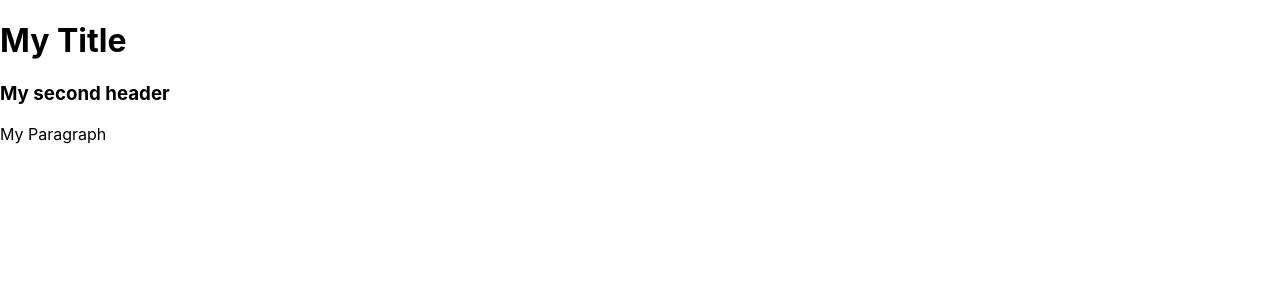
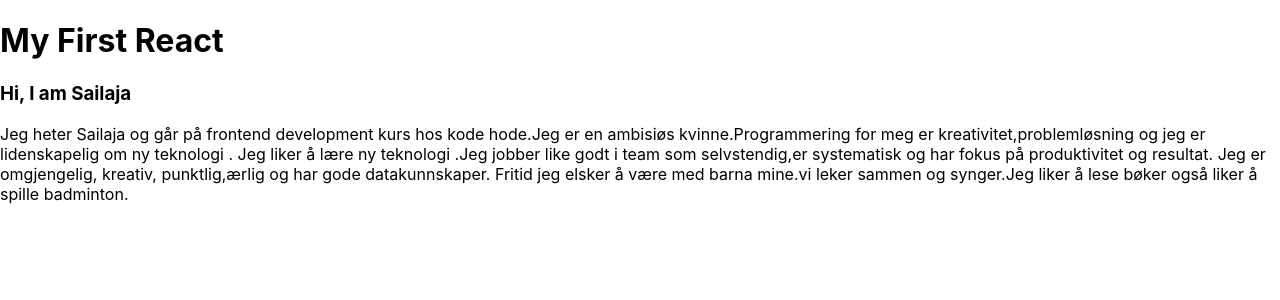
Before and after one commit to Sailaja-kodehode/firstlesson, a React (Create React App) app: page / in a window 1280 px wide. Shown: the top 300 px of the page. Built offline with nearby package versions, Linux system fonts and the light colour scheme.

Commit message:
made a new branch

```diff
--- a/package.json
+++ b/package.json
@@ -8,7 +8,9 @@
     "@testing-library/user-event": "^13.5.0",
     "react": "^18.2.0",
     "react-dom": "^18.2.0",
+    "react-router-dom": "^6.4.3",
     "react-scripts": "5.0.1",
+    "styled-components": "^5.3.6",
     "web-vitals": "^2.1.4"
   },
   "scripts": {
--- a/src/App.js
+++ b/src/App.js
@@ -1,6 +1,10 @@
 // import logo from "./logo.svg";
 // import "./App.css";
 import "./Components/Header";
+import "./App.css";
+//component
+import CardUsingProps from "components/cardUsingProps/cardUsingProps";
+import cardUsingProps from "components/cardUsingProps";
 
 // function App() {
 //   return (
@@ -26,10 +30,20 @@ import "./Components/Header";
 const App = () => {
   return (
     <div>
-      <h1>My Title</h1>
-      <h3> My second header </h3>
-      <p> My Paragraph </p>
-      {/* <button>{Button}</button>  */}
+      <h1>My First React </h1>
+      <h3>Hi, I am Sailaja</h3>
+      <p>
+        Jeg heter Sailaja og går på frontend development kurs hos kode hode.Jeg
+        er en ambisiøs kvinne.Programmering for meg er
+        kreativitet,problemløsning og jeg er lidenskapelig om ny teknologi . Jeg
+        liker å lære ny teknologi .Jeg jobber like godt i team som
+        selvstendig,er systematisk og har fokus på produktivitet og resultat.
+        Jeg er omgjengelig, kreativ, punktlig,ærlig og har gode datakunnskaper.
+        Fritid jeg elsker å være med barna mine.vi leker sammen og synger.Jeg
+        liker å lese bøker også liker å spille badminton.
+      </p>
+
+      {/*<button>{Button}</button> */}
       {/* button with a child Button component */}
     </div>
   );
--- /dev/null
+++ b/src/Components/CardUsingProps/CardUsingProps.jsx
@@ -0,0 +1,21 @@
+//css
+import styles from "CardUsingProps.module.css";
+
+//library
+import styled from "Styled-component";
+
+const CardUsingProps = (props) => {
+  const { title, paragraph } = props;
+  return (
+    <article
+      id="MyFirstCard"
+      Style={{ color: " aqua", border: "2px, solid black" }}
+      className={styles.Wrapper}
+    >
+      <a href=""></a>
+      <h3> {title} </h3>
+      <p> {paragraph} </p>
+    </article>
+  );
+};
+export default CardUsingProps;
--- /dev/null
+++ b/src/Components/CardUsingProps/CardUsingProps.module.css
@@ -0,0 +1,6 @@
+.hover {
+  background-color: gray;
+}
+.wrapper {
+  background-color: aqua;
+}
--- a/src/Components/Header.jsx
+++ b/src/Components/Header.jsx
@@ -1,7 +1,9 @@
-// import Header from "./Header";
+//import Header from "./Header";
 
-const Header = (probs) => {
-  return <h1>Header</h1>;
+const Header = (props) => {
+  const { title } = props;
+
+  return <h1> {title} </h1>;
 };
 
 export default Header;
```
Also changed, not shown: src/index.js (+6 -6 lines), 1 other file (tests, documents, lock files or other folders).
